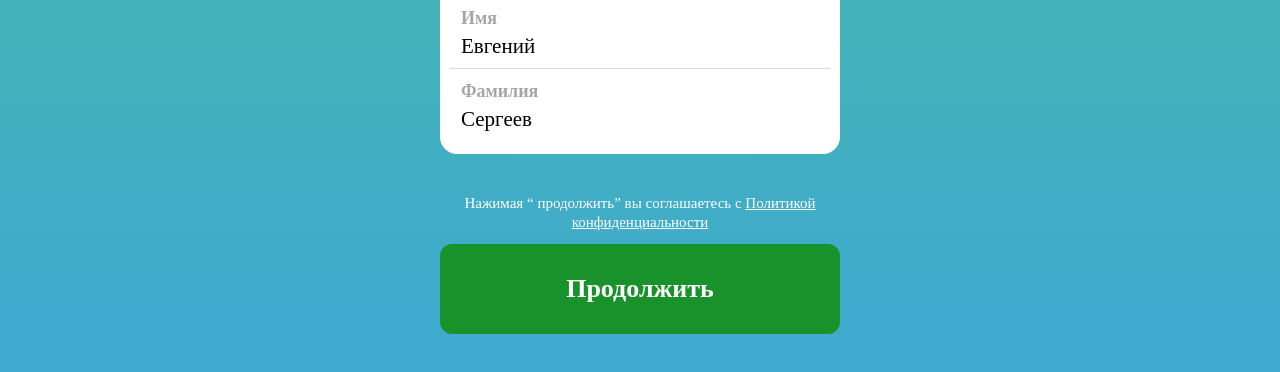
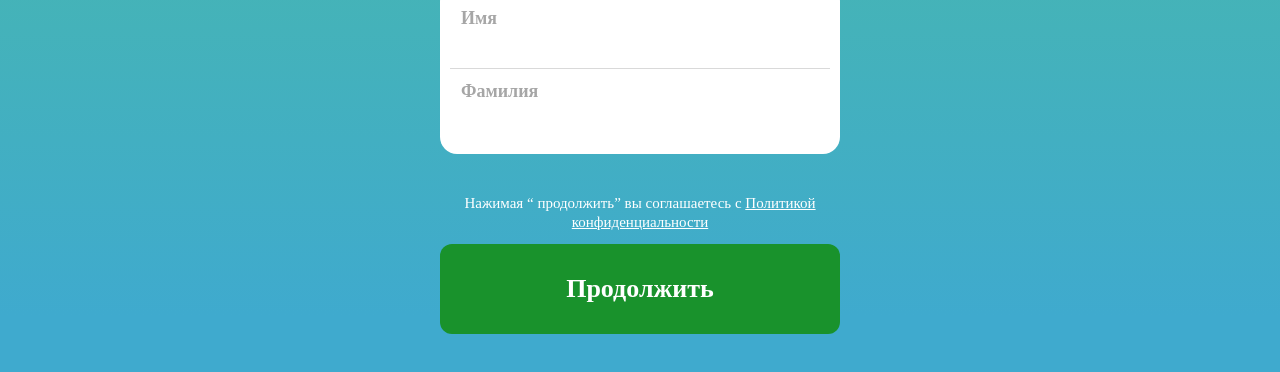
Before and after one commit to Daniil861/bank4, a website built with webpack: page src/index.html in a window 1280 px wide. Shown: the part 426-798 px from the top of the page. Built offline with nearby package versions, Linux system fonts and the light colour scheme; files whose address does not match are found by name.

Commit message:
little fix start screen

```diff
--- a/src/index.html
+++ b/src/index.html
@@ -27,12 +27,12 @@
 						<div class="input-start-screen__data-input">
 							<div class="input-start-screen__input-item">
 								<div class="input-start-screen__input-label">Имя</div>
-								<input type="text" value="Евгений" data-required autocomplete="off" name="name"
+								<input type="text" value="" data-required autocomplete="off" name="name"
 									class="input-start-screen__name">
 							</div>
 							<div class="input-start-screen__input-item">
 								<div class="input-start-screen__input-label">Фамилия</div>
-								<input type="text" value="Сергеев" data-required autocomplete="off" name="lastName"
+								<input type="text" value="" data-required autocomplete="off" name="lastName"
 									class="input-start-screen__lastName">
 							</div>
 						</div>
```
